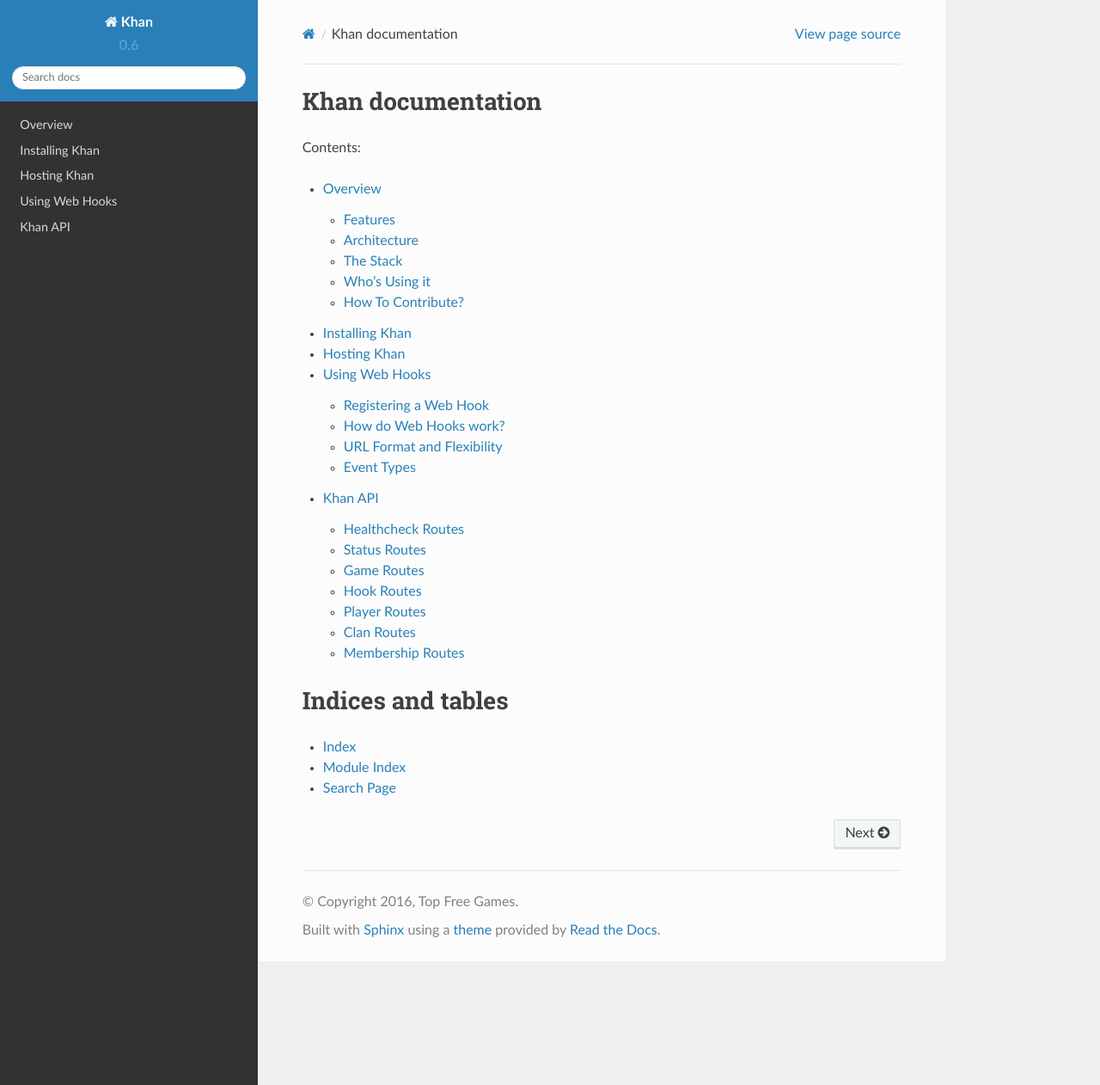
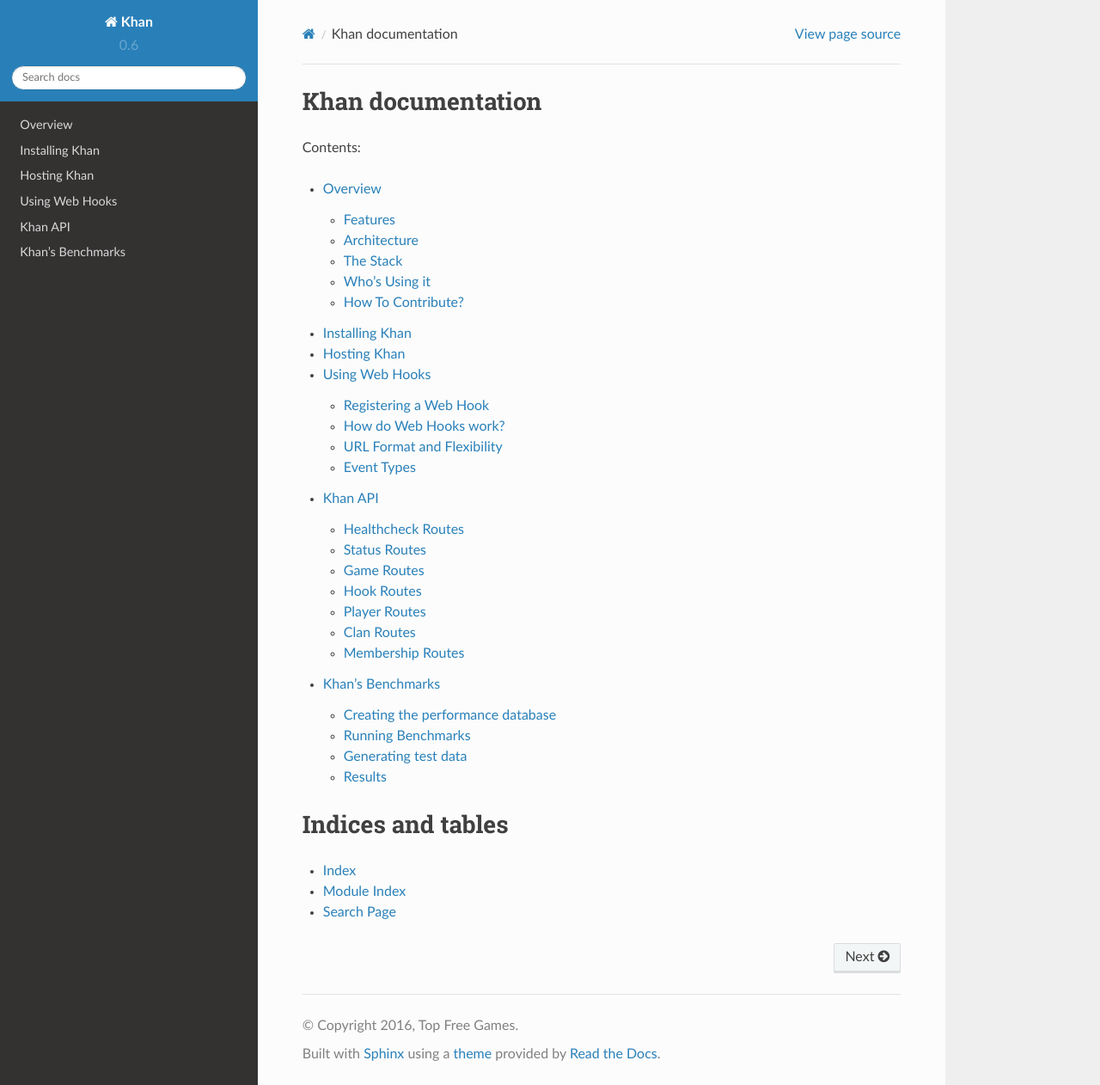
Before and after one commit to topfreegames/khan, a Sphinx documentation site: the page built from docs/index.rst, in a window 1280 px wide and 1262 px high. Shown: the whole window at 86% size. Built offline with Sphinx 7.4.7 and the Read the Docs theme 2.0.0, drawn with Linux system fonts in a browser that asks for light colours; some of the changed lines change nothing that is shown.

Commit message:
Benchmark

````diff
--- /dev/null
+++ b/docs/benchmark.md
@@ -0,0 +1,57 @@
+Khan's Benchmarks
+=================
+
+You can see khan's benchmarks in our [CI server](https://travis-ci.org/topfreegames/khan/) as they get run with every build.
+
+## Creating the performance database
+
+To create a new database for running your benchmarks, just run:
+
+```
+$ make drop-perf migrate-perf
+```
+
+## Running Benchmarks
+
+If you want to run your own benchmarks, just download the project, and run:
+
+```
+$ make run-test-khan run-perf
+```
+
+## Generating test data
+
+If you want to run your perf tests against a database with more volume of data, just run this command prior to running the above one:
+
+```
+$ make drop-perf migrate-perf db-perf
+```
+
+**Warning**: This will take a long time running (around 30m).
+
+## Results
+
+The results should be similar to these:
+
+```
+BenchmarkCreateClan-2                  	    2000	   3053999 ns/op
+BenchmarkUpdateClan-2                  	    2000	   2000650 ns/op
+BenchmarkRetrieveClan-2                	     500	  10522248 ns/op
+BenchmarkRetrieveClanSummary-2         	    5000	   1187486 ns/op
+BenchmarkSearchClan-2                  	    5000	   1205325 ns/op
+BenchmarkListClans-2                   	    5000	   1135555 ns/op
+BenchmarkLeaveClan-2                   	    1000	   3824284 ns/op
+BenchmarkTransferOwnership-2           	     500	   8642818 ns/op
+BenchmarkCreateGame-2                  	    3000	   1248042 ns/op
+BenchmarkUpdateGame-2                  	    2000	   2141705 ns/op
+BenchmarkApplyForMembership-2          	    1000	   5695344 ns/op
+BenchmarkInviteForMembership-2         	     500	   8916792 ns/op
+BenchmarkApproveMembershipApplication-2	     500	  13480574 ns/op
+BenchmarkApproveMembershipInvitation-2 	    1000	  10517905 ns/op
+BenchmarkDeleteMembership-2            	     500	   9548314 ns/op
+BenchmarkPromoteMembership-2           	     500	   8961424 ns/op
+BenchmarkDemoteMembership-2            	     500	   9202060 ns/op
+BenchmarkCreatePlayer-2                	    3000	   1344267 ns/op
+BenchmarkUpdatePlayer-2                	    3000	   1829329 ns/op
+BenchmarkRetrievePlayer-2              	     300	  14412830 ns/op
+```
--- a/docs/index.rst
+++ b/docs/index.rst
@@ -18,6 +18,7 @@
    hosting
    using_webhooks
    API
+   benchmark
 
 
 Indices and tables
````
